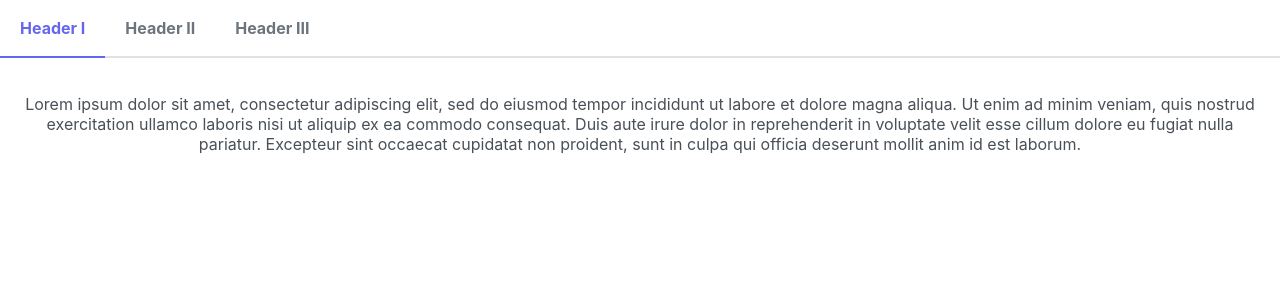
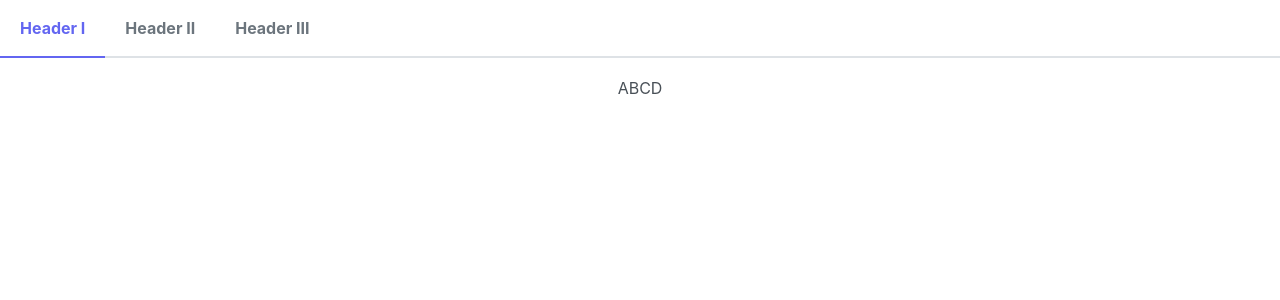
Before and after one commit to Bugulet/IRIS-technical-question, a React (Create React App) app: page / in a window 1280 px wide. Shown: the top 300 px of the page. Built offline with nearby package versions, Linux system fonts and the light colour scheme.

Commit message:
added basic scaffolding

```diff
--- /dev/null
+++ b/src/components/NumberToStringComponent.js
@@ -0,0 +1,5 @@
+import ConvertStringToNumber from "../controllers/StringToNumberController";
+
+export default function NumberToStringComponent(props){
+    return <>{ConvertStringToNumber(45345)}</>
+}
--- a/src/components/StringToNumberComponent.js
+++ b/src/components/StringToNumberComponent.js
@@ -1,3 +1,5 @@
+import ConvertStringToNumber from "../controllers/StringToNumberController";
+
 export default function StringToNumberComponent(props){
-    return <>huh</>
+    return <>{ConvertStringToNumber("ABCD")}</>
 }
--- /dev/null
+++ b/src/controllers/NumberToStringController.js
@@ -0,0 +1,3 @@
+export default function ConvertNumberToString(inputNumber){
+    return inputNumber;
+}
--- /dev/null
+++ b/src/controllers/StringToNumberController.js
@@ -0,0 +1,3 @@
+export default function ConvertStringToNumber(inputString){
+    return inputString;
+}
--- a/src/pages/MainApplicationPage.js
+++ b/src/pages/MainApplicationPage.js
@@ -1,22 +1,15 @@
-import {TabView, TabPanel} from "primereact/tabview";
+import { TabView, TabPanel } from "primereact/tabview";
+import NumberToStringComponent from "../components/NumberToStringComponent";
+import StringToNumberComponent from "../components/StringToNumberComponent";
 export default function MainApplicationPage() {
     return <div>
         <TabView>
             <TabPanel header="Header I">
-                <p className="m-0">
-                    Lorem ipsum dolor sit amet, consectetur adipiscing elit, sed do eiusmod tempor incididunt ut labore et dolore magna aliqua.
-                    Ut enim ad minim veniam, quis nostrud exercitation ullamco laboris nisi ut aliquip ex ea commodo
-                    consequat. Duis aute irure dolor in reprehenderit in voluptate velit esse cillum dolore eu fugiat nulla pariatur.
-                    Excepteur sint occaecat cupidatat non proident, sunt in culpa qui officia deserunt mollit anim id est laborum.
-                </p>
+                <StringToNumberComponent />
             </TabPanel>
+
             <TabPanel header="Header II">
-                <p className="m-0">
-                    Sed ut perspiciatis unde omnis iste natus error sit voluptatem accusantium doloremque laudantium, totam rem aperiam,
-                    eaque ipsa quae ab illo inventore veritatis et quasi architecto beatae vitae dicta sunt explicabo. Nemo
-                    enim ipsam voluptatem quia voluptas sit aspernatur aut odit aut fugit, sed quia consequuntur magni dolores eos qui
-                    ratione voluptatem sequi nesciunt. Consectetur, adipisci velit, sed quia non numquam eius modi.
-                </p>
+                <NumberToStringComponent/>
             </TabPanel>
             <TabPanel header="Header III">
                 <p className="m-0">
```
